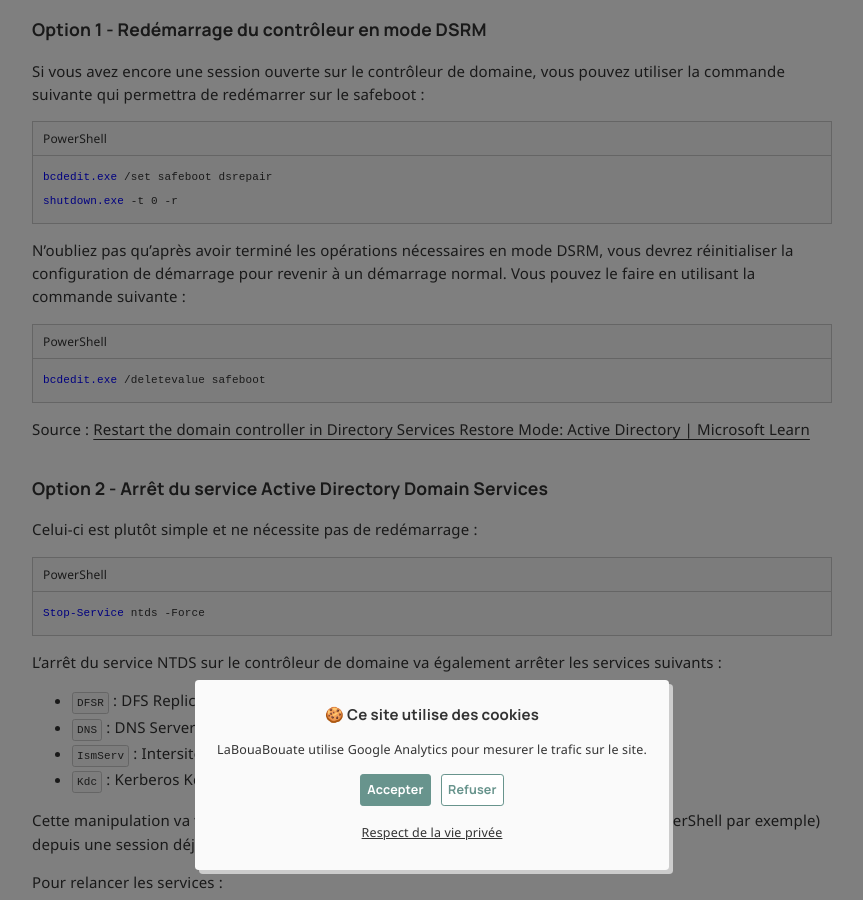
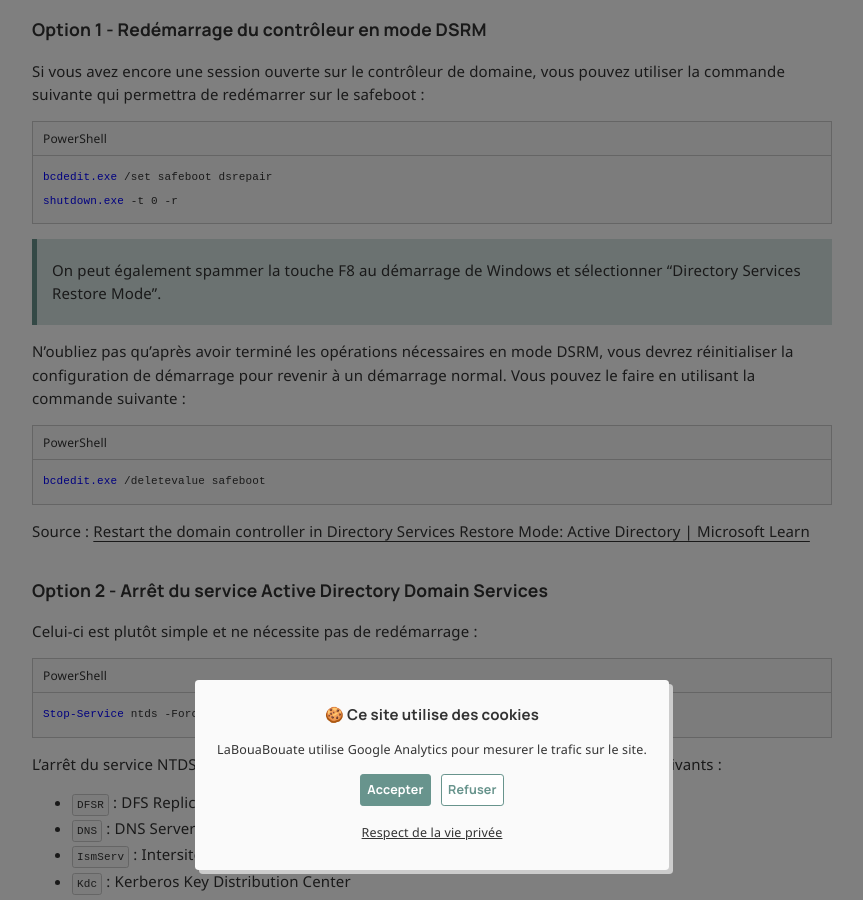
Before and after one commit to leobouard/leobouard.github.io, a Jekyll site: the page built from _posts/2025-02-24-compte-de-recuperation-rodc.md, in a window 1280 px wide and 900 px high, scrolled down 4816 px. Shown: the whole window, without its empty margins (208-1071 px from the left). Built offline with Jekyll 4.4.1, drawn with Linux system fonts in a browser that asks for light colours; nearby versions of some CDN libraries; some web fonts are replaced; comment, search, counter and statistics services are not loaded.

Commit message:
Update 2025-02-24-compte-de-recuperation-rodc.md

````diff
--- a/_posts/2025-02-24-compte-de-recuperation-rodc.md
+++ b/_posts/2025-02-24-compte-de-recuperation-rodc.md
@@ -160,6 +160,8 @@ bcdedit.exe /set safeboot dsrepair
 shutdown.exe -t 0 -r
 ```
 
+> On peut également spammer la touche F8 au démarrage de Windows et sélectionner "Directory Services Restore Mode".
+
 N'oubliez pas qu'après avoir terminé les opérations nécessaires en mode DSRM, vous devrez réinitialiser la configuration de démarrage pour revenir à un démarrage normal. Vous pouvez le faire en utilisant la commande suivante :
 
 ```powershell
````
